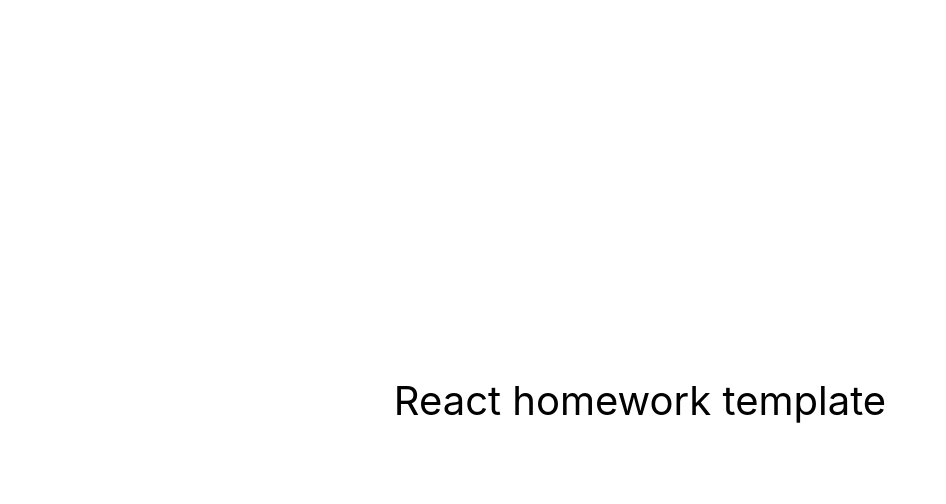
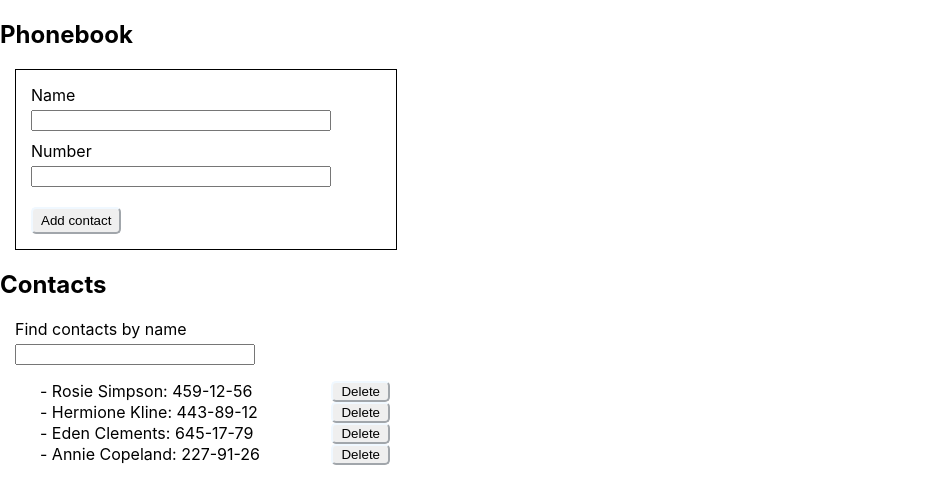
Before and after one commit to AleksandraAleksinska/goit-react-hw-03-phonebook, a React (Create React App) app: page / in a window 1280 px wide. Shown: the top 504 px of the page, without its empty margins (0-946 px from the left). Built offline with nearby package versions, Linux system fonts and the light colour scheme.

Commit message:
copied data from previous hw

```diff
--- a/src/components/App.jsx
+++ b/src/components/App.jsx
@@ -1,16 +1,91 @@
-export const App = () => {
-  return (
-    <div
-      style={{
-        height: '100vh',
-        display: 'flex',
-        justifyContent: 'center',
-        alignItems: 'center',
-        fontSize: 40,
-        color: '#010101'
-      }}
-    >
-      React homework template
-    </div>
-  );
-};
+
+import React, { Component } from 'react';
+import { Fragment } from 'react';
+import ContactForm from './ContactForm/ContactForm';
+import ContactList from './ContactList/ContactList';
+import SearchingFilter from './SearchingFilter/SearchingFilter';
+import { nanoid } from 'nanoid';
+
+const _ = require('lodash');
+
+
+
+export class App extends Component {
+
+  state = {
+    contacts: [{id: 'id-1', name: 'Rosie Simpson', number: '459-12-56'},
+    {id: 'id-2', name: 'Hermione Kline', number: '443-89-12'},
+    {id: 'id-3', name: 'Eden Clements', number: '645-17-79'},
+    {id: 'id-4', name: 'Annie Copeland', number: '227-91-26'}],
+    name: '',
+    filter: '',
+    number: ''
+  }
+
+  handleChange = (e) => {
+    const { name, value } = e.target;
+    this.setState({ [name]: value })
+  }
+
+  handleFilterChange = _.debounce((e) => {
+    this.setState({filter: e.target.value})
+   }, 300)
+
+  getFilteredContacts = () => {
+    const { contacts, filter } = this.state
+    const filteredContacts = [...contacts];
+
+    return filter ? (filteredContacts.filter(contact => contact.name.toLowerCase().includes(filter.toLocaleLowerCase()))) : contacts
+  }
+
+
+  handleSubmit = (e) => {
+    e.preventDefault();
+    const { name, number, contacts} = this.state;
+    const form = e.currentTarget;
+
+    if(contacts.some(contact => contact.name === name)) {
+      alert(name+' is already in contacts');
+    }
+    else {
+      this.setState({contacts: [...contacts, {
+        name: name,
+        number: number,
+        id: nanoid()
+      }
+    ]});
+    };
+
+    form.reset()
+  }
+
+  deleteHandler = (id) => {
+    const { contacts } = this.state
+
+    const contactsAfterDelete = contacts.filter(contact => contact.id !== id)
+    this.setState({contacts: contactsAfterDelete})
+  }
+
+  render() {
+
+    return (
+      <Fragment>
+        <h2>Phonebook</h2>
+        <ContactForm
+          onFormSubmit={this.handleSubmit}
+          onChange={this.handleChange}
+        />
+        <h2>Contacts</h2>
+        <SearchingFilter
+          onFilterChange={this.handleFilterChange}
+        />
+        <ContactList
+          contacts={this.getFilteredContacts()}
+          deleteContact={this.deleteHandler}
+        />
+      </Fragment>
+    )
+  }
+}
+
+export default App
--- /dev/null
+++ b/src/components/ContactForm/ContactForm.jsx
@@ -0,0 +1,43 @@
+import React, { Component } from 'react';
+import PropTypes from "prop-types";
+import css from './ContactForm.module.css'
+
+export default class ContactForm extends Component {
+
+
+  render() {
+
+    const { onFormSubmit, onChange} = this.props
+
+    return (
+        <form className={css.form} onSubmit={onFormSubmit}>
+        <label className={css.formLabel}>
+          Name
+          <input onChange={onChange}
+            type="text"
+            name="name"
+            pattern="^[a-zA-Zа-яА-Я]+(([' -][a-zA-Zа-яА-Я ])?[a-zA-Zа-яА-Я]*)*$"
+            title="Name may contain only letters, apostrophe, dash and spaces. For example Adrian, Jacob Mercer, Charles de Batz de Castelmore d'Artagnan"
+            required
+          />
+        </label>
+        <label className={css.formLabel}>
+          Number
+          <input onChange={onChange}
+            type="tel"
+            name="number"
+            pattern="\+?\d{1,4}?[-.\s]?\(?\d{1,3}?\)?[-.\s]?\d{1,4}[-.\s]?\d{1,4}[-.\s]?\d{1,9}"
+            title="Phone number must be digits and can contain spaces, dashes, parentheses and can start with +"
+            required
+          />
+        </label>
+        <button className={css.formButton}type='submit'>Add contact</button>
+      </form>
+    )
+  }
+}
+
+ContactForm.propTypes = {
+  onFormSubmit: PropTypes.func.isRequired,
+  onChange: PropTypes.func.isRequired
+}
--- /dev/null
+++ b/src/components/ContactForm/ContactForm.module.css
@@ -0,0 +1,23 @@
+.form {
+    border: 1px solid black;
+    padding: 15px;
+    margin: 15px;
+    width: 350px;
+}
+
+.formLabel {
+    display: flex;
+    flex-direction: column;
+    width: 300px;
+    gap: 5px;
+    margin-bottom: 10px;
+}
+
+.formButton {
+    margin-top: 10px;
+    border-radius: 5px;
+    border-color: aliceblue;
+    padding-block: 4px;
+    padding-inline: 8px;
+    cursor: pointer;
+}
--- /dev/null
+++ b/src/components/ContactList/ContactList.jsx
@@ -0,0 +1,35 @@
+import React, { Component } from 'react';
+import { nanoid } from 'nanoid';
+import PropTypes from "prop-types";
+import css from './ContactList.module.css'
+
+
+export default class ContactList extends Component {
+
+
+  render() {
+
+    const { contacts, deleteContact } = this.props;
+
+    return (
+
+        <ul>
+            { contacts.map((contact) =>
+
+              <li className={css.listItem} key={nanoid()}>- {contact.name}: {contact.number} <button className={css.formButton} type='button' onClick={()=>deleteContact(contact.id)}>Delete</button> </li>
+
+             ) }
+
+        </ul>
+    )
+  }
+}
+
+ContactList.propTypes ={
+  contact: PropTypes.arrayOf(PropTypes.shape({
+    name: PropTypes.string.isRequired,
+    number: PropTypes.string.isRequired,
+    id: PropTypes.string.isRequired
+  })),
+  deleteContact: PropTypes.func.isRequired
+}
--- /dev/null
+++ b/src/components/ContactList/ContactList.module.css
@@ -0,0 +1,14 @@
+.formButton {
+    margin-left: 10px;
+    border-radius: 5px;
+    border-color: aliceblue;
+    padding-block: 1px;
+    padding-inline: 8px;
+    cursor: pointer;
+}
+
+.listItem {
+    display: flex;
+    justify-content: space-between;
+    width: 350px;
+}
--- /dev/null
+++ b/src/components/SearchingFilter/SearchingFilter.jsx
@@ -0,0 +1,26 @@
+import React, { Component } from 'react';
+import PropTypes from "prop-types";
+import css from'./SearchingFilter.module.css'
+
+export default class SearchingFilter extends Component {
+
+  render() {
+
+    const { onFilterChange } = this.props;
+
+    return (
+        <label className={css.formLabel} >
+        Find contacts by name
+        <input onChange={onFilterChange}
+          type="text"
+          name="filter"
+          pattern="^[a-zA-Zа-яА-Я]+(([' -][a-zA-Zа-яА-Я ])?[a-zA-Zа-яА-Я]*)*$"
+        />
+        </label>
+    )
+  }
+}
+
+SearchingFilter.propTypes = {
+  onFilterChange: PropTypes.func.isRequired
+}
--- /dev/null
+++ b/src/components/SearchingFilter/SearchingFilter.module.css
@@ -0,0 +1,8 @@
+.formLabel {
+    display: flex;
+    flex-direction: column;
+    width: 240px;
+    gap: 5px;
+    margin-bottom: 10px;
+    margin-left: 15px;
+}
```
